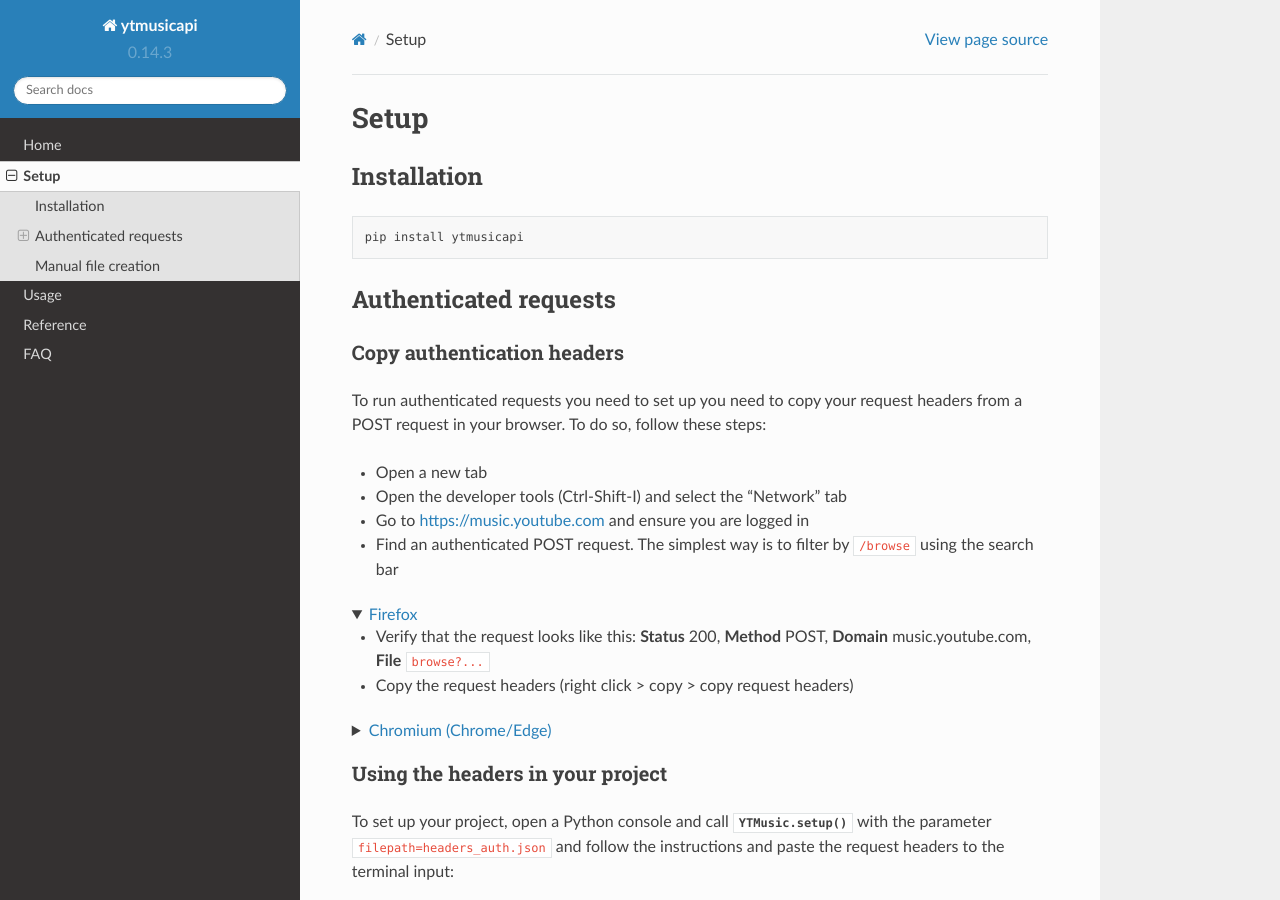
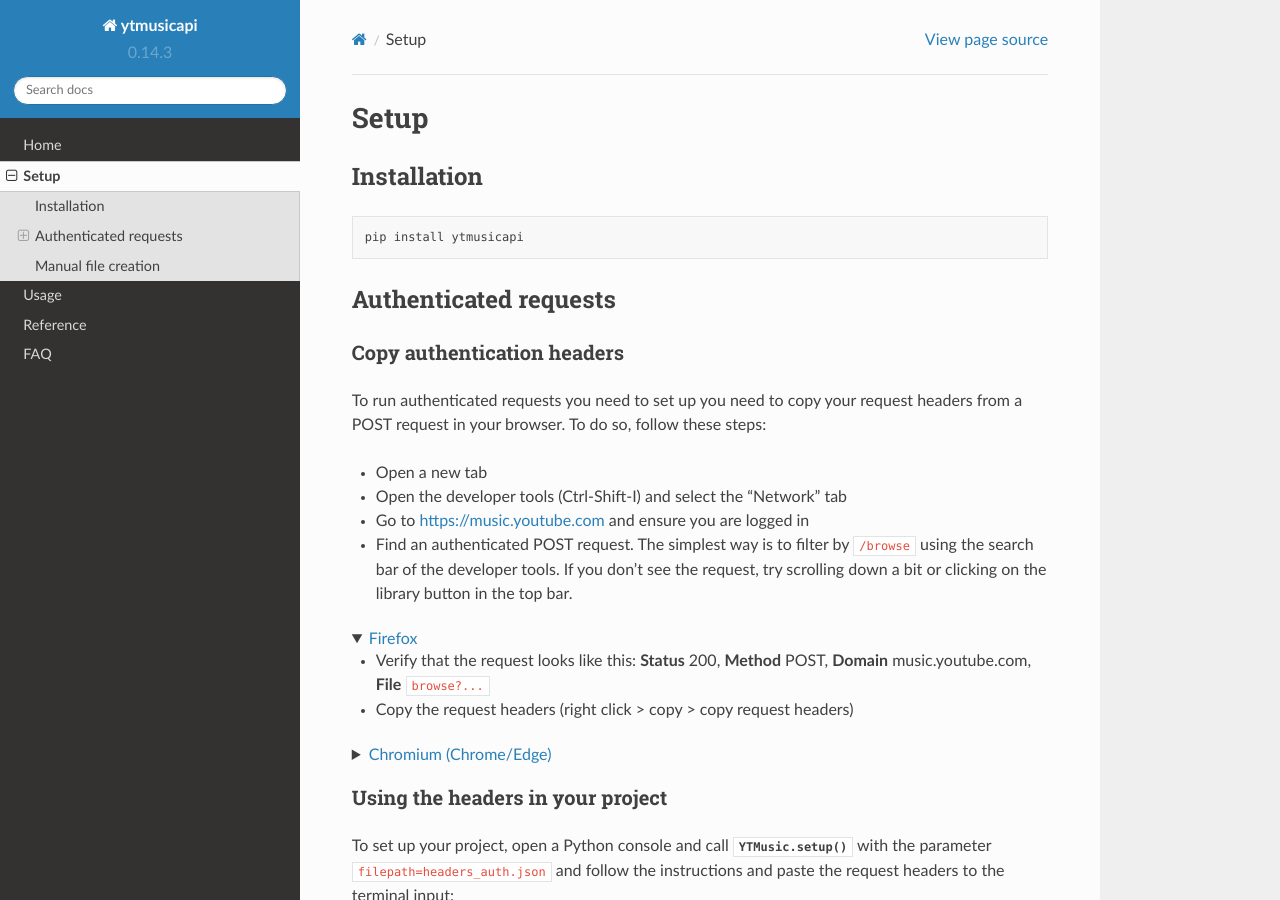
Before and after one commit to sigma67/ytmusicapi, a Sphinx documentation site: the page built from docs/source/setup.rst, in a window 1280 px wide and 900 px high. Built offline with Sphinx 7.4.7 and the Read the Docs theme 2.0.0, drawn with Linux system fonts in a browser that asks for light colours.

Commit message:
Update setup docs (closes #174)

```diff
--- a/docs/source/setup.rst
+++ b/docs/source/setup.rst
@@ -19,7 +19,8 @@
 - Open a new tab
 - Open the developer tools (Ctrl-Shift-I) and select the "Network" tab
 - Go to https://music.youtube.com and ensure you are logged in
-- Find an authenticated POST request. The simplest way is to filter by ``/browse`` using the search bar
+- Find an authenticated POST request. The simplest way is to filter by ``/browse`` using the search bar of the developer tools.
+  If you don't see the request, try scrolling down a bit or clicking on the library button in the top bar.
 
 .. raw:: html
 
```
